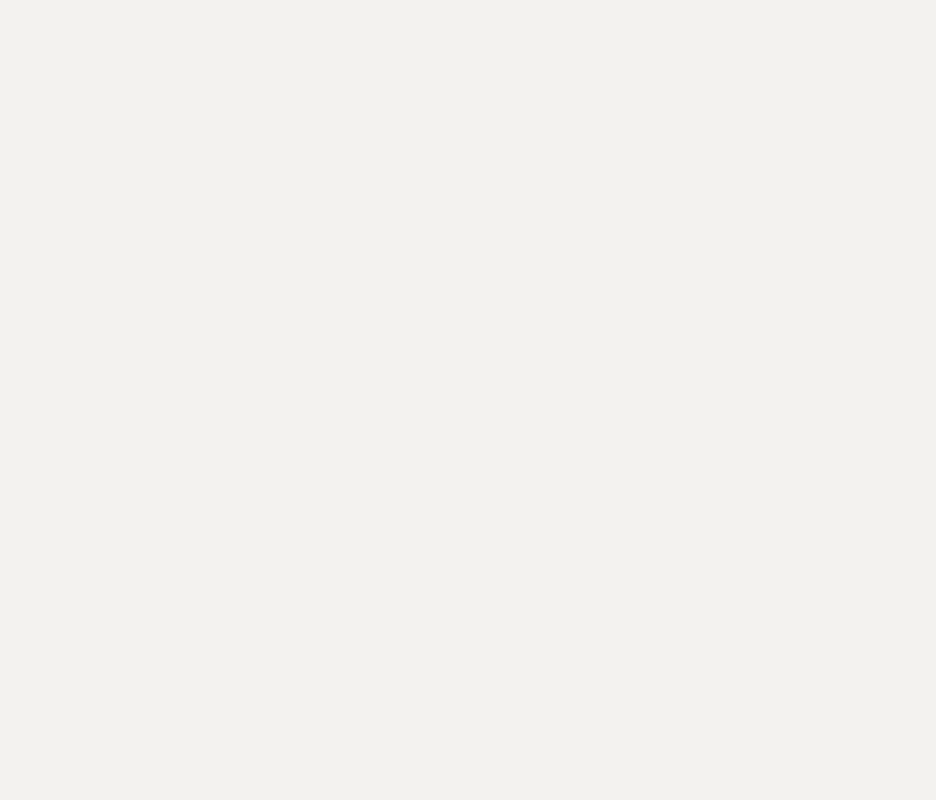
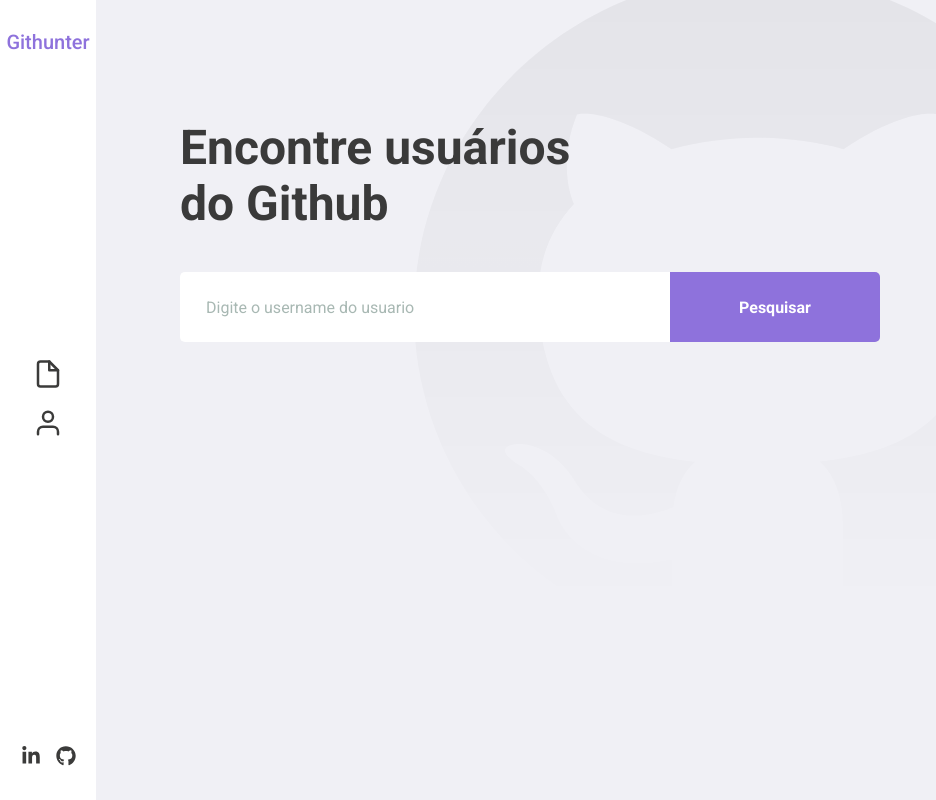
Before and after one commit to LucasrsRodrigues/githunter, a React (Create React App) app: page /users in a window 1280 px wide. Shown: the whole page, without its empty margins (0-936 px from the left). Built offline with nearby package versions, Linux system fonts and the light colour scheme.

Commit message:
rebuild search user

```diff
--- a/src/components/NewUsers/index.tsx
+++ b/src/components/NewUsers/index.tsx
@@ -10,6 +10,7 @@
 }
 const NewUsers: React.FC = () => {
   const [usersList, setUsersList] = useState<UserProps[]>([]);
+
   const randomNumber = useCallback(() => {
     return Math.floor(Math.random() * 33429773);
   }, []);
--- a/src/pages/DetailsUser/index.tsx
+++ b/src/pages/DetailsUser/index.tsx
@@ -27,6 +27,7 @@
 
   const [user, setUser] = useState<UserProps>({} as UserProps);
   const [loading, setIsLoading] = useState(true);
+
   useEffect(() => {
     githubApi.get(`users/${params.name}`).then(response => {
       setUser(response.data);
@@ -36,6 +37,7 @@
       }, 2000);
     });
   }, [params.name]);
+
   return (
     <Container>
       <Header />
--- a/src/pages/FindUser/index.tsx
+++ b/src/pages/FindUser/index.tsx
@@ -1,9 +1,77 @@
-import React from 'react';
+import React, { FormEvent, useEffect, useState } from 'react';
+import { useHistory } from 'react-router-dom';
+import Sidebar from '../../components/Sidebar';
+import UserCard from '../../components/UserCard';
+import { githubApi } from '../../services/api';
 
-// import { Container } from './styles';
+import * as S from './styles';
+
+interface UserProps {
+  id: string;
+  avatar_url: string;
+  login: string;
+}
 
 const FindUser: React.FC = () => {
-  return <div />;
+  const [newUser, setNewUser] = useState('');
+  const [inputError, setInputError] = useState('');
+  const [users, setUsers] = useState<UserProps[]>(() => {
+    const storagedUsers = localStorage.getItem('@GitHunter:users');
+
+    if (storagedUsers) {
+      return JSON.parse(storagedUsers);
+    }
+    return [];
+  });
+
+  async function handleAddUser(event: FormEvent<HTMLFormElement>) {
+    event.preventDefault();
+
+    if (!newUser) {
+      setInputError('Digite o username do usuario');
+      return;
+    }
+
+    try {
+      const response = await githubApi.get(`users/${newUser}`);
+      const user = response.data;
+
+      setUsers([...users, user]);
+      setNewUser('');
+      setInputError('');
+    } catch (error) {
+      setInputError('Erro na busca por esse usuario');
+    }
+  }
+
+  useEffect(() => {
+    localStorage.setItem('@GitHunter:users', JSON.stringify(users));
+  }, [users]);
+
+  return (
+    <S.Container>
+      <Sidebar />
+      <main>
+        <h1>Encontre usuários do Github</h1>
+        <S.Form hasError={!!inputError} onSubmit={handleAddUser}>
+          <input
+            value={newUser}
+            onChange={e => setNewUser(e.target.value)}
+            placeholder="Digite o username do usuario"
+          />
+          <button type="submit">Pesquisar</button>
+        </S.Form>
+
+        {inputError && <S.Error>{inputError}</S.Error>}
+
+        <S.Users>
+          {users.map(user => (
+            <UserCard key={user.id} user={user} />
+          ))}
+        </S.Users>
+      </main>
+    </S.Container>
+  );
 };
 
 export default FindUser;
--- a/src/pages/FindUser/styles.ts
+++ b/src/pages/FindUser/styles.ts
@@ -1,3 +1,81 @@
-import styled from 'styled-components';
+import { shade } from 'polished';
+import styled, { css } from 'styled-components';
 
-export const Container = styled.div``;
+import githubBackground from '../../assets/github.svg';
+
+interface FormProps {
+  hasError: boolean;
+}
+
+export const Container = styled.div`
+  display: flex;
+  height: 100vh;
+  background: #f0f0f5 url(${githubBackground}) no-repeat 70% top;
+
+  main {
+    flex: 1;
+    max-width: 960px;
+    margin: 0 auto;
+    padding: 40px 20px;
+
+    > h1 {
+      font-size: 48px;
+      color: #3a3a3a;
+      max-width: 450px;
+      line-height: 56px;
+      font-weight: 600;
+
+      margin-top: 80px;
+    }
+  }
+`;
+
+export const Form = styled.form<FormProps>`
+  margin-top: 40px;
+  max-width: 700px;
+
+  display: flex;
+
+  input {
+    flex: 1;
+    height: 70px;
+    padding: 0 24px;
+    border: 0;
+    border-radius: 5px 0 0 5px;
+    color: #3a3a3a;
+    border: 2px solid #fff;
+    border-right: 0;
+
+    ${props =>
+      props.hasError &&
+      css`
+        border-color: #c53030;
+      `}
+
+    &::placeholder {
+      color: #a8b8b3;
+    }
+  }
+
+  button {
+    width: 210px;
+    height: 70px;
+    background: #8e72dc;
+    border-radius: 0px 5px 5px 0px;
+    border: 0;
+    color: #fff;
+    font-weight: bold;
+    transition: background 0.2s;
+
+    &:hover {
+      background: ${shade(0.2, '#8e72dc')};
+    }
+  }
+`;
+
+export const Error = styled.span``;
+
+export const Users = styled.section`
+  margin-top: 80px;
+  max-width: 700px;
+`;
--- a/src/pages/Home/styles.ts
+++ b/src/pages/Home/styles.ts
@@ -62,7 +62,7 @@
   button {
     width: 210px;
     height: 70px;
-    background: #04d361;
+    background: #8e72dc;
     border-radius: 0px 5px 5px 0px;
     border: 0;
     color: #fff;
@@ -70,7 +70,7 @@
     transition: background 0.2s;
 
     &:hover {
-      background: ${shade(0.2, '#04d361')};
+      background: ${shade(0.2, '#8e72dc')};
     }
   }
 `;
```
